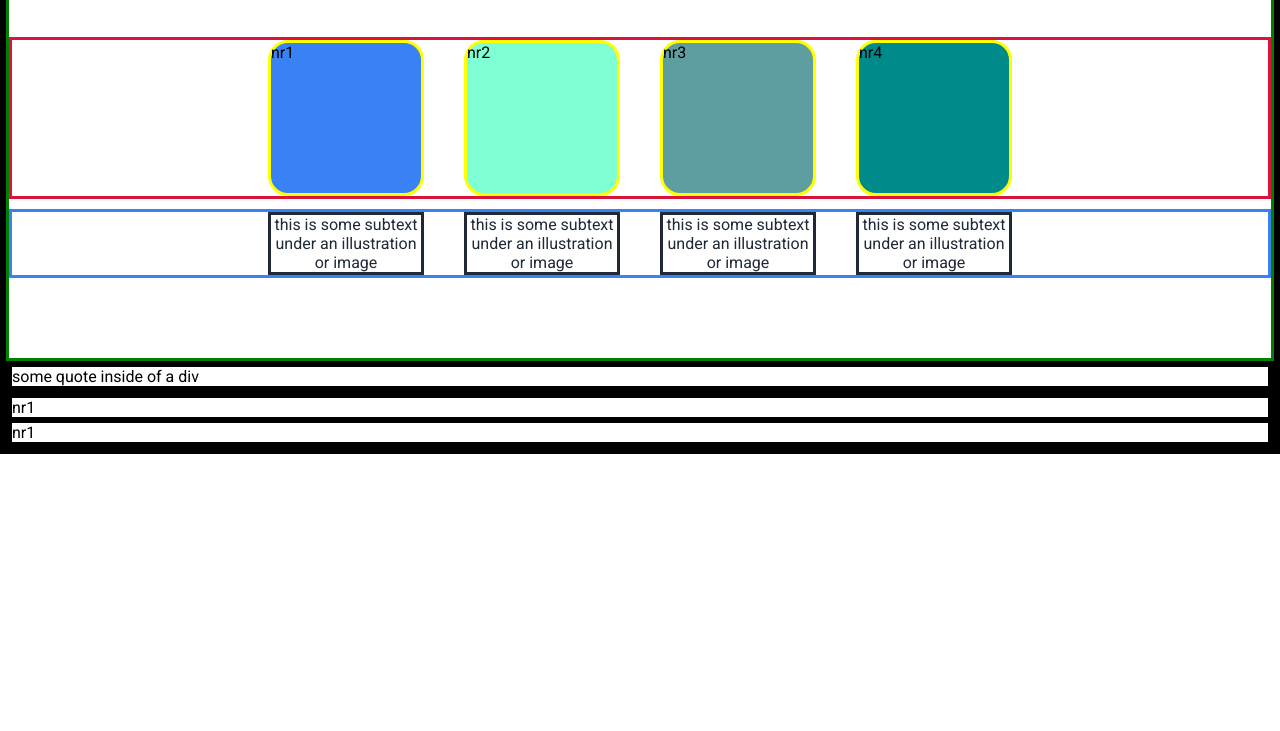
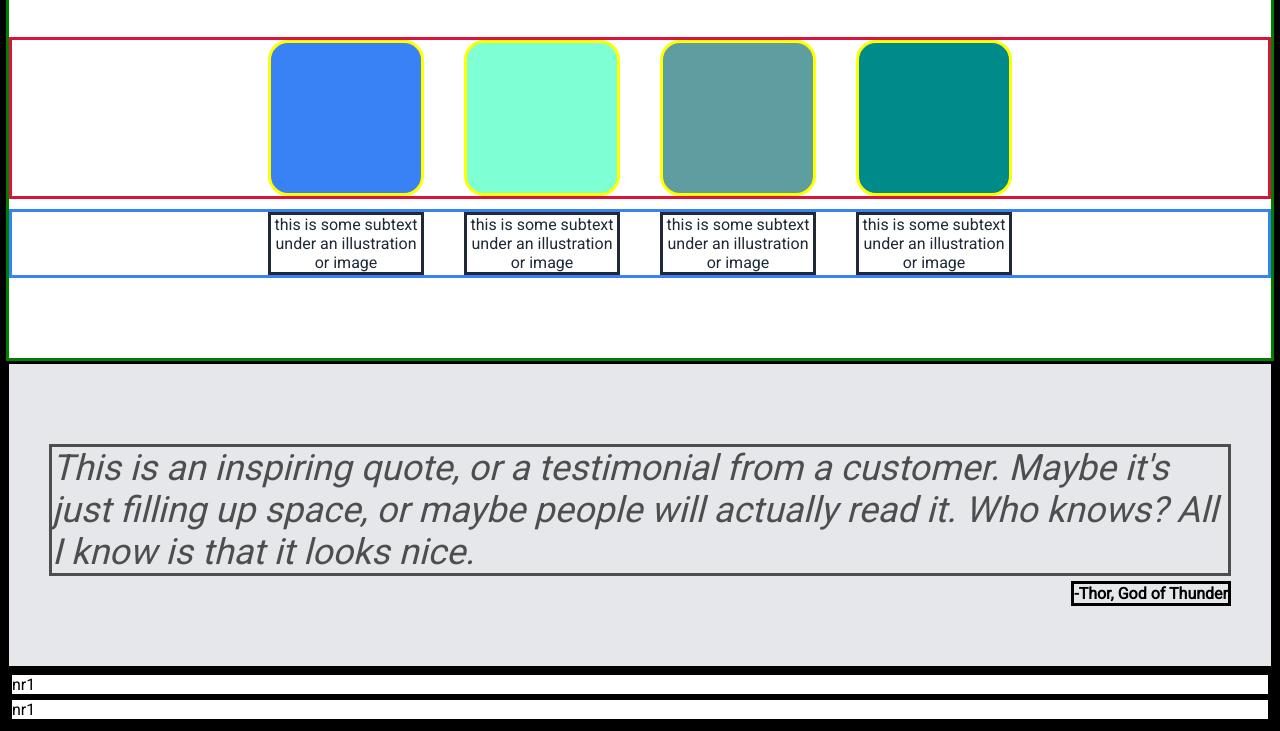
Before and after one commit to PatrickFrueh/the-odin-project, a plain HTML site: page landing-page/index.html in a window 1280 px wide. Shown: the part 568-1299 px from the top of the page. Before the commit the page ends 1022 px from the top, so only its background shows below. Drawn offline with Linux system fonts and the light colour scheme.

Commit message:
Position third box: quote

```diff
--- a/landing-page/index.html
+++ b/landing-page/index.html
@@ -49,16 +49,16 @@
         </div>
         <div class="build-line">
             <div class="build one">
-                nr1
+
             </div>
             <div class="build two">
-                nr2
+
             </div>
             <div class="build three">
-                nr3
+
             </div>
             <div class="build four">
-                nr4
+
             </div>
         </div>
         <div class="build-line-text">
@@ -80,11 +80,19 @@
             </div>
         </div>
     </div>
+
     <div class="quote">
         <div class="quote-text">
-            some quote inside of a div
+            This is an inspiring quote, or a testimonial from
+            a customer. Maybe it's just filling up space, or
+            maybe people will actually read it. Who knows?
+            All I know is that it looks nice.
+        </div>
+        <div class="quote-author">
+            -Thor, God of Thunder
         </div>
     </div>
+
     <div class="footer">
         <div class="footer-cta">
             nr1
--- a/landing-page/style.css
+++ b/landing-page/style.css
@@ -118,6 +118,7 @@ img {
 
 /* -!-!-!-!- */
 /* second box */
+/* -!-!-!-!- */
 
 .buildings {
     border-color: green;
@@ -181,4 +182,29 @@ img {
     width: 150px;
     text-align: center;
 }
-/* second box */
+
+/* -!-!-!-!-!-!- */
+/* third box: quote */
+/* -!-!-!-!-!-!- */
+
+.quote {
+    background-color: #E5E7EB;
+    display: flex;
+    flex-direction: column;
+    justify-content: center;
+    /* align-items: flex-end ; */
+}
+
+.quote-text {
+    font-size: 36px;
+    font-style: italic;
+    color: #4e4e4e;
+    margin: 80px 40px 5px 40px;
+}
+
+.quote-author {
+    margin: 0 40px 60px 40px;
+    /* font-size: 36px; */
+    font-weight: 700;
+    align-self: flex-end;
+}
```
